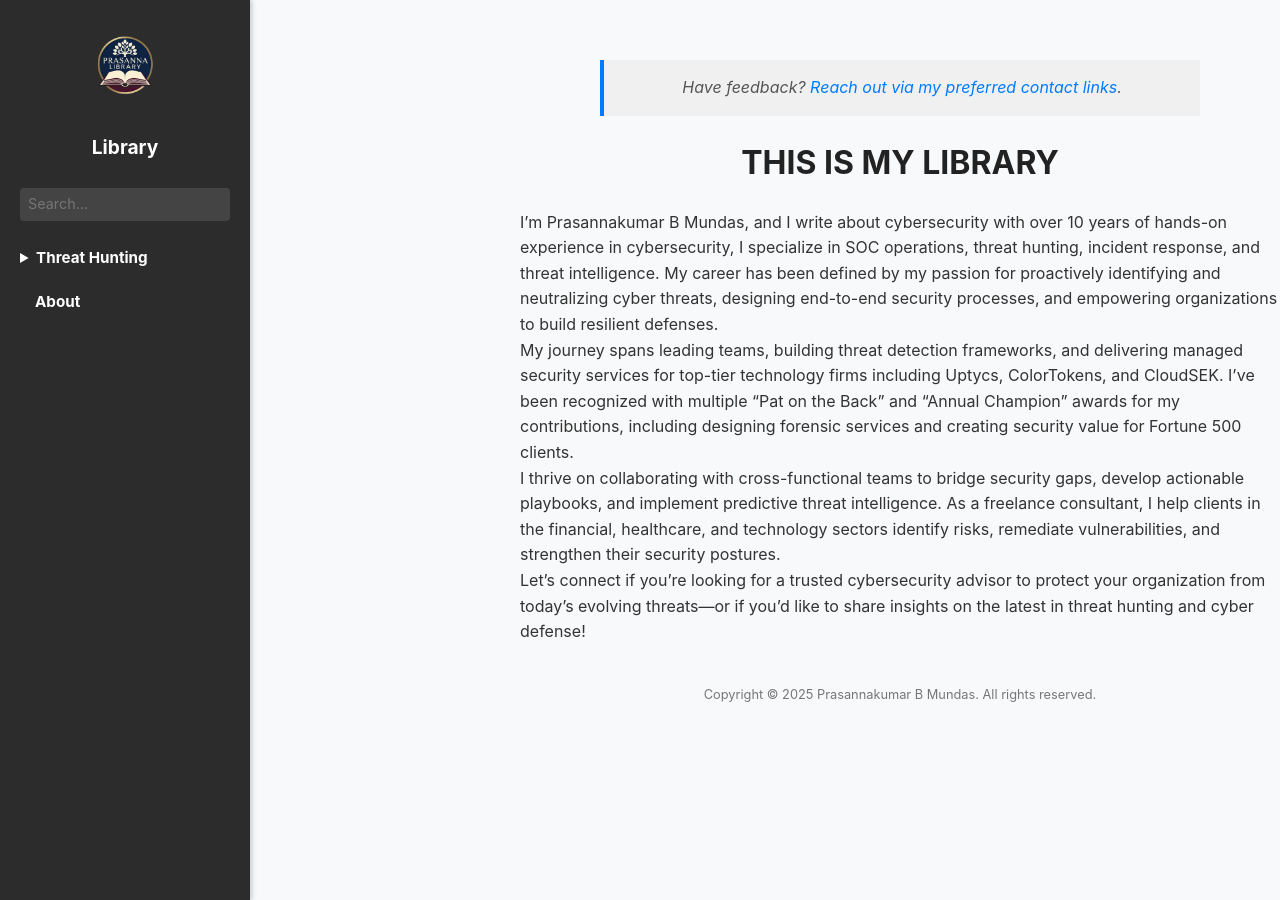
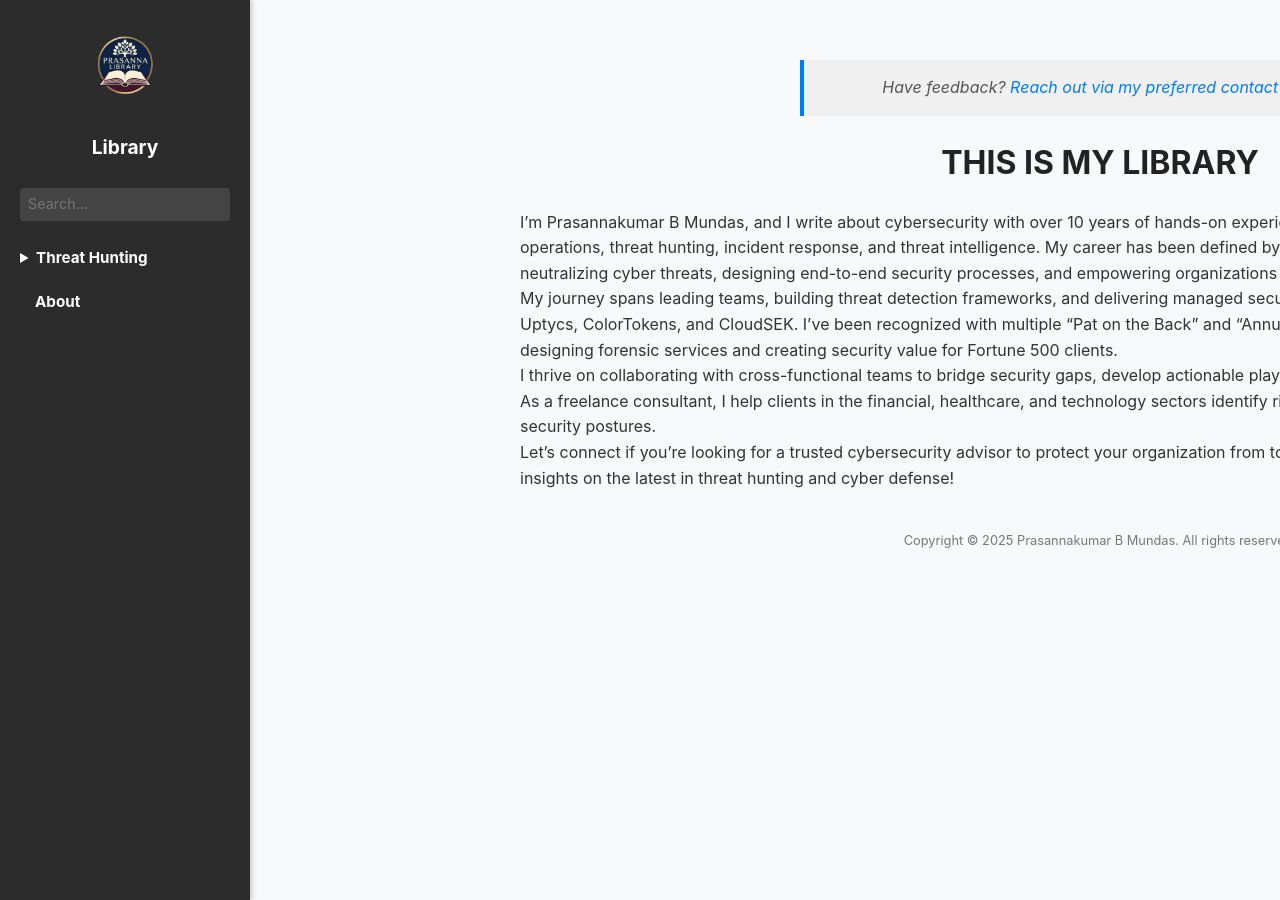
Before and after one commit to pbmundas/library, a Jekyll site: the page built from index.md, in a window 1280 px wide. Built offline with Jekyll 4.4.1, drawn with Linux system fonts in a browser that asks for light colours.

Commit message:
Update style.css

```diff
--- a/assets/css/style.css
+++ b/assets/css/style.css
@@ -96,7 +96,7 @@ body {
 main {
   margin-left: 270px; /* Offset for sidebar */
   padding: 40px 20px;
-  max-width: 800px; /* Readable width, centered */
+  max-width: 1200px; /* Readable width, centered */
   margin-right: auto; /* Center the content */
   margin-left: 500px; /* Center the content */
   width: 100%; /* Ensure full width calculation */
```
